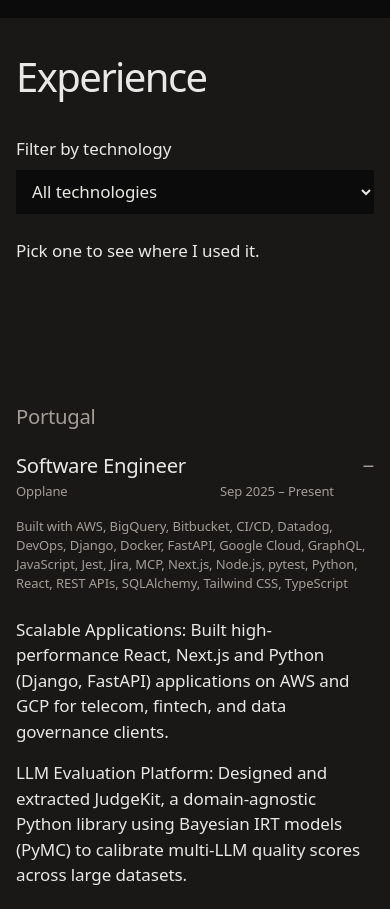
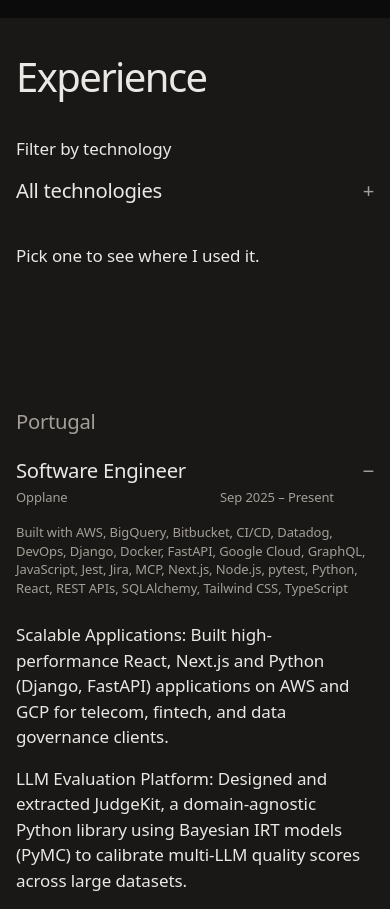
Before and after one commit to ThulanjanaGit/thulanjana-portfolio, a React (Vite) app: page / in a window 390 px wide. Shown: the part 1880-2789 px from the top of the page. Built offline with nearby package versions, Linux system fonts and the light colour scheme.

Commit message:
feat: turn the phone technology filter into a fold like the role rows

```diff
--- a/src/components/ui/TechFilter.tsx
+++ b/src/components/ui/TechFilter.tsx
@@ -1,7 +1,9 @@
+import { useRef } from "react";
 import { EXPERIENCES } from "../../data/experience";
 import { VISIBLE_PROJECTS } from "../../data/projects";
 import { useHydrated } from "../../hooks/useHydrated";
 import { alphabetical } from "../../utils/alphabetical";
+import { LINEUP_GRID } from "./lineup";
 
 const list = new Intl.ListFormat("en-GB", { type: "conjunction" });
 
@@ -31,37 +33,69 @@ const describe = (technology: string) => {
   return `${technology}: ${parts.join("; ")}.`;
 };
 
+const TOGGLE_CLASS =
+  "min-h-11 cursor-pointer bg-ground px-3 underline-offset-[0.18em] [transition:background-color_var(--t-hover)_ease,color_var(--t-hover)_ease,transform_var(--t-press)_var(--ease-out)] hover:underline active:scale-[0.97] aria-pressed:bg-ink aria-pressed:text-ground";
+
 interface TechFilterProps {
   selected: string | null;
   onSelect: (technology: string | null) => void;
 }
 
-// Buttons from 640px; on phones the same choice is a select, because the
-// full list would fill several screens as buttons. Before scripts run it is
-// a plain list.
+// Buttons from 640px. On phones the full list would fill several screens, so
+// the buttons fold away behind a row styled like the line-up's, which shows
+// the pick and closes again once one is made. Before scripts run it is a
+// plain list.
 const TechFilter = ({ selected, onSelect }: TechFilterProps) => {
   const hydrated = useHydrated();
+  const menu = useRef<HTMLDetailsElement>(null);
+  const menuSummary = useRef<HTMLElement>(null);
+
+  // The pressed button disappears as the fold closes, so focus moves back
+  // to the row that opens it.
+  const pickFromMenu = (technology: string | null) => {
+    onSelect(technology);
+    if (menu.current) menu.current.open = false;
+    menuSummary.current?.focus();
+  };
 
   return (
     <div>
       {hydrated ? (
         <>
-          <label className="grid gap-2 sm:hidden">
-            <span className="font-medium">Filter by technology</span>
-            <select
-              name="tech"
-              value={selected ?? ""}
-              onChange={(event) => onSelect(event.target.value || null)}
-              className="min-h-11 w-full cursor-pointer bg-ground px-3 text-ink"
-            >
-              <option value="">All technologies</option>
-              {TECHNOLOGIES.map((technology) => (
-                <option key={technology} value={technology} translate="no">
-                  {technology}
-                </option>
-              ))}
-            </select>
-          </label>
+          <div className="sm:hidden">
+            <p aria-hidden="true" className="font-medium">
+              Filter by technology
+            </p>
+            <details ref={menu} className="group">
+              <summary
+                ref={menuSummary}
+                aria-label={`Filter by technology: ${selected ?? "All technologies"}`}
+                className={`${LINEUP_GRID} cursor-pointer list-none items-baseline py-4 text-lead [&::-webkit-details-marker]:hidden`}
+              >
+                <span translate={selected ? "no" : undefined}>
+                  {selected ?? "All technologies"}
+                </span>
+                <span aria-hidden="true" className="text-right text-muted">
+                  <span className="group-open:hidden">+</span>
+                  <span className="hidden group-open:inline">−</span>
+                </span>
+              </summary>
+              <div className="flex flex-wrap gap-2 pb-4">
+                {[null, ...TECHNOLOGIES].map((technology) => (
+                  <button
+                    key={technology ?? ""}
+                    type="button"
+                    translate={technology ? "no" : undefined}
+                    aria-pressed={selected === technology}
+                    onClick={() => pickFromMenu(technology)}
+                    className={TOGGLE_CLASS}
+                  >
+                    {technology ?? "All technologies"}
+                  </button>
+                ))}
+              </div>
+            </details>
+          </div>
           <fieldset className="hidden sm:block">
             <legend className="mb-4 font-medium">Filter by technology</legend>
             <div className="flex flex-wrap gap-2">
@@ -74,7 +108,7 @@ const TechFilter = ({ selected, onSelect }: TechFilterProps) => {
                   onClick={() =>
                     onSelect(selected === technology ? null : technology)
                   }
-                  className="min-h-11 cursor-pointer bg-ground px-3 underline-offset-[0.18em] [transition:background-color_var(--t-hover)_ease,color_var(--t-hover)_ease,transform_var(--t-press)_var(--ease-out)] hover:underline active:scale-[0.97] aria-pressed:bg-ink aria-pressed:text-ground"
+                  className={TOGGLE_CLASS}
                 >
                   {technology}
                 </button>
--- a/src/components/ui/lineup.ts
+++ b/src/components/ui/lineup.ts
@@ -1,5 +1,5 @@
-// The line-up's row grid, shared by Experience and Education so their columns
-// line up. Title, place and dates fit on one line only from 1280px (measured
+// The line-up's row grid, shared by Experience, Education and the phone
+// technology filter so their columns line up. Title, place and dates fit on one line only from 1280px (measured
 // at lead size); below that each row takes two lines. The dates column is a
 // fixed 9em, not auto, so the second column starts at the same place on every
 // row; the last column holds the + / − indicator.
```
